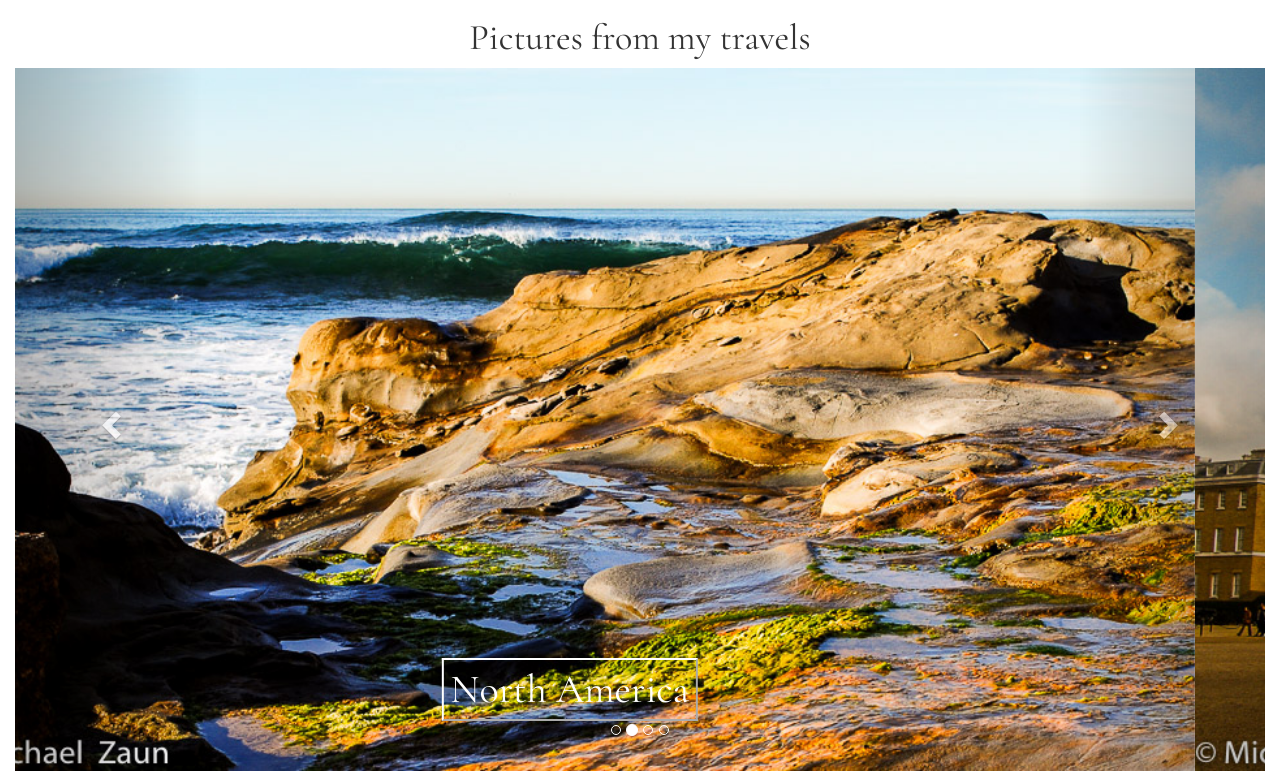
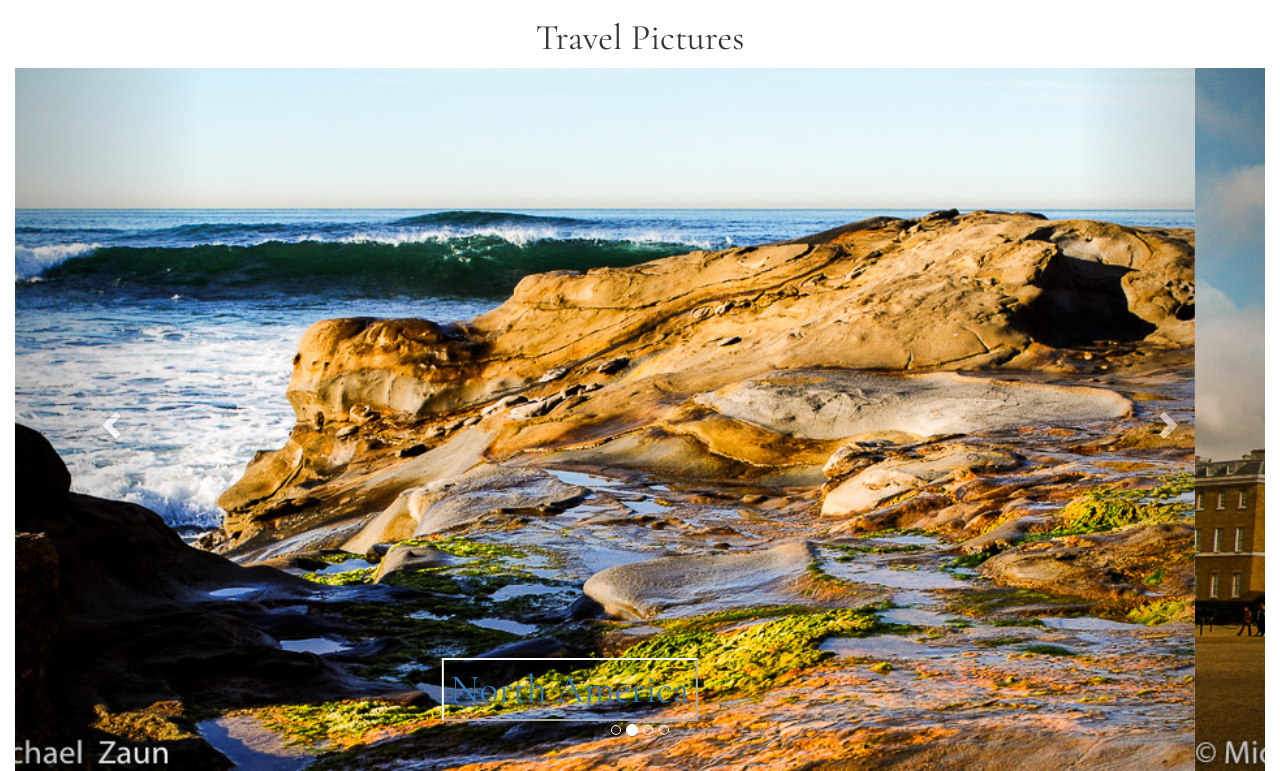
Before and after one commit to m-zaun/m-zaun.github.io, a plain HTML site: page index.html in a window 1280 px wide. Shown: the part 54-825 px from the top of the page. Drawn offline with nearby package versions, Linux system fonts and the light colour scheme.

Commit message:
commit 15

```diff
--- a/index.html
+++ b/index.html
@@ -40,7 +40,7 @@
     </div><!-- /.container-fluid -->
   </nav>
 <h1 class="header">
-  Pictures from my travels
+  Travel Pictures
 </h1>
   <div class="container-fluid">
     <div id="carousel-example-generic" class="carousel slide" data-ride="carousel">
--- a/style.css
+++ b/style.css
@@ -1,15 +1,6 @@
 .btn-style {
   background-color: Transparent;
   border-color: #ffffff;
-}
-.linkfont {
-  color: #ffffff;
-}
-.item {
-  color: #ffffff;
-}
-.item active {
-    color: #ffffff;
 }
 .header {
   font-family: 'Cormorant Garamond', serif;
```
